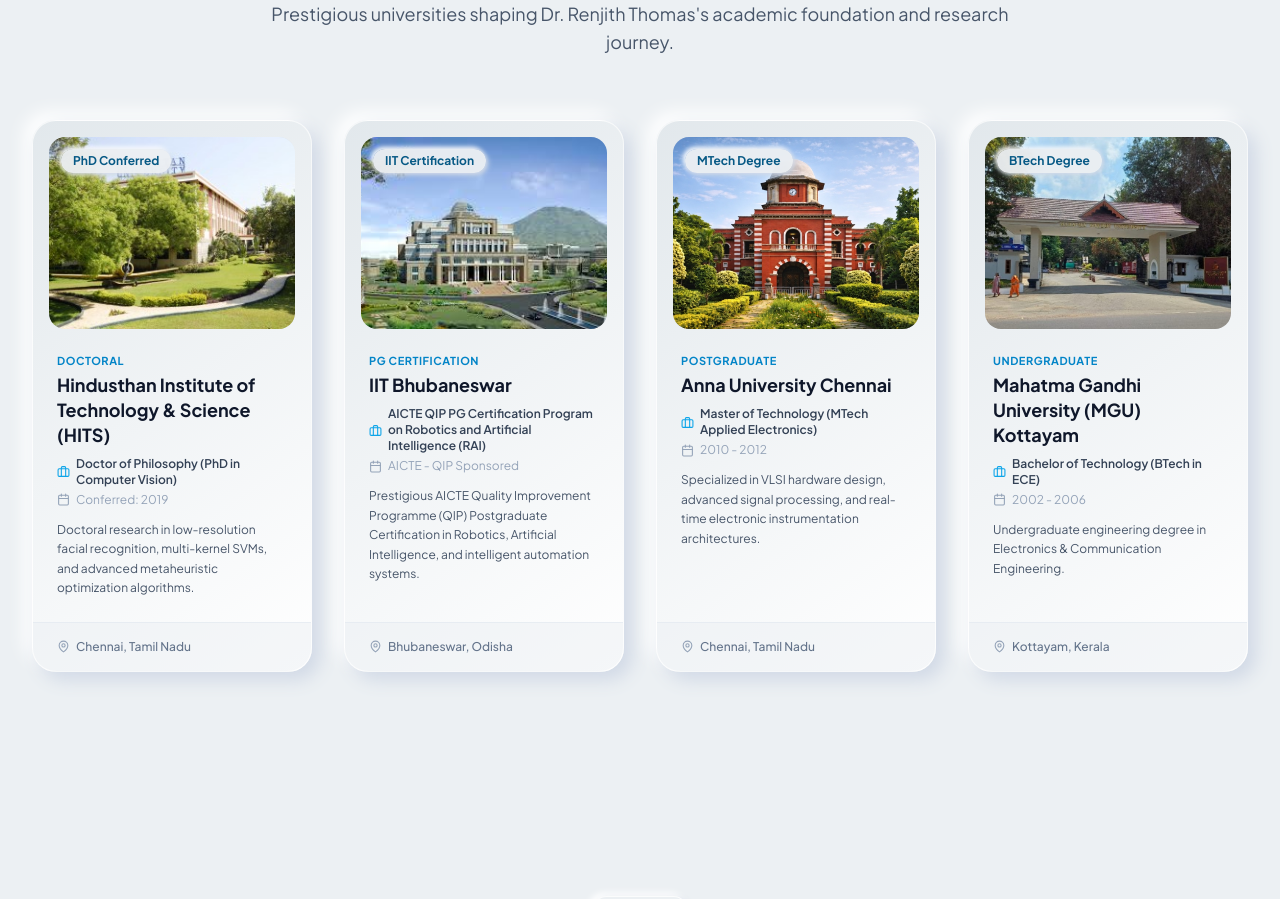
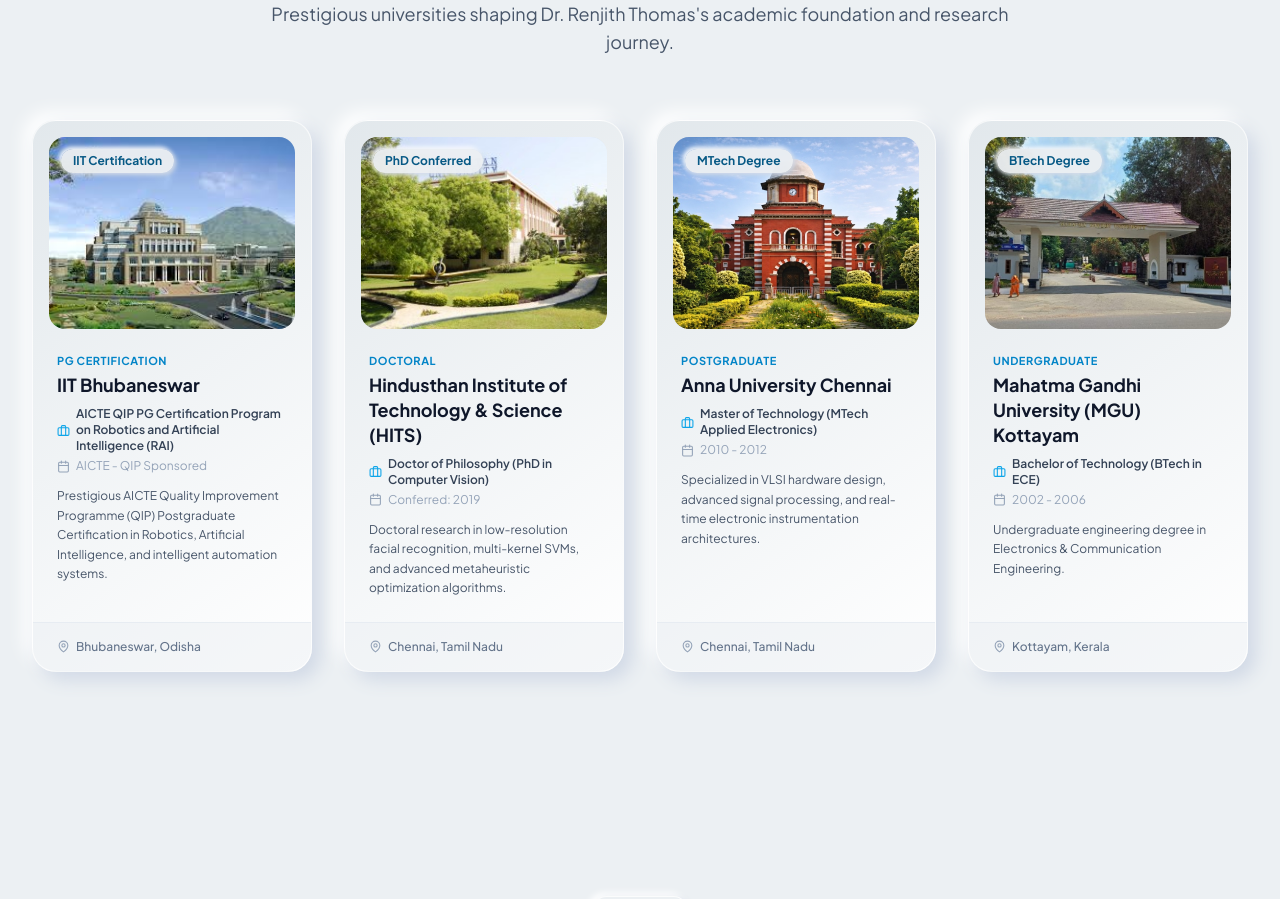
Before and after one commit to AnoopkumarA/Renjith_PersonalWebsite, a React (Vite) app: page / in a window 1280 px wide. Shown: the part 7280-8179 px from the top of the page. Built offline with nearby package versions, Linux system fonts and the light colour scheme; a web font is replaced by a local one.

Commit message:
feat(institutions): place IIT Bhubaneswar first before HITS in affiliations section

```diff
--- a/src/components/InstitutionsSection.tsx
+++ b/src/components/InstitutionsSection.tsx
@@ -2,6 +2,16 @@ import { motion } from 'framer-motion';
 import { Building2, Calendar, MapPin, Briefcase } from 'lucide-react';
 
 const institutions = [
+  {
+    name: "IIT Bhubaneswar",
+    type: "PG Certification",
+    role: "AICTE QIP PG Certification Program on Robotics and Artificial Intelligence (RAI)",
+    period: "AICTE - QIP Sponsored",
+    location: "Bhubaneswar, Odisha",
+    image: "/images/iit_bhubaneswar.png",
+    description: "Prestigious AICTE Quality Improvement Programme (QIP) Postgraduate Certification in Robotics, Artificial Intelligence, and intelligent automation systems.",
+    badge: "IIT Certification"
+  },
   {
     name: "Hindusthan Institute of Technology & Science (HITS)",
     type: "Doctoral",
@@ -11,16 +21,6 @@ const institutions = [
     image: "/images/hindustan_university.jpg",
     description: "Doctoral research in low-resolution facial recognition, multi-kernel SVMs, and advanced metaheuristic optimization algorithms.",
     badge: "PhD Conferred"
-  },
-  {
-    name: "IIT Bhubaneswar",
-    type: "PG Certification",
-    role: "AICTE QIP PG Certification Program on Robotics and Artificial Intelligence (RAI)",
-    period: "AICTE - QIP Sponsored",
-    location: "Bhubaneswar, Odisha",
-    image: "/images/iit_bhubaneswar.png",
-    description: "Prestigious AICTE Quality Improvement Programme (QIP) Postgraduate Certification in Robotics, Artificial Intelligence, and intelligent automation systems.",
-    badge: "IIT Certification"
   },
   {
     name: "Anna University Chennai",
```
